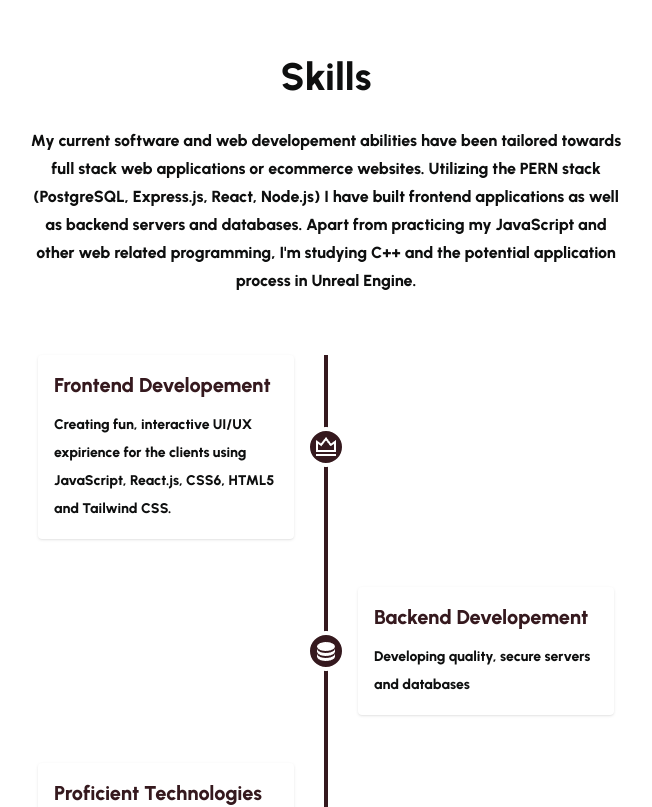
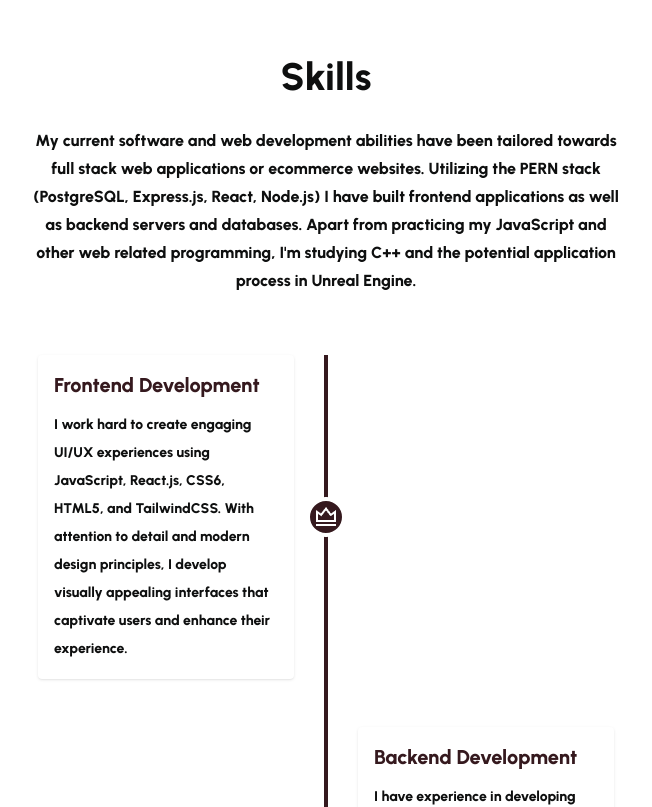
Before and after one commit to e-cornwell/Portfolio-website, a React (Create React App) app: page / in a window 1280 px wide. Shown: the part 1460-2267 px from the top of the page, without its empty margins (314-966 px from the left). Built offline with nearby package versions, Linux system fonts and the light colour scheme.

Commit message:
finishing up grammar/spelling checks in each section. Years in programming will now update based on the current year

```diff
--- a/src/assets/data/projectData.js
+++ b/src/assets/data/projectData.js
@@ -7,8 +7,19 @@ const projectList = [
     id: "01",
     img: NoxWebpageCover,
     title: "Nox Capstone Project",
-        description: "Talk about the tech",
-        technologies: ["JavaScript", "PostgreSQL", "Express.js", "React.js", "Node.js", "Bcrypt", "AJAX", "API", "JWT"],
+    description:
+      "The Nox Capstone project, my final assignment in the Web Development bootcamp, involved collaborating with my fellow peers, Michael and Walter. Together, we designed an ecommerce PC parts store website, starting with concept design and wireframing. Utilizing GitHub project boards, we effectively tracked requirements and progress. Our implementation included SQL database functions, Express, and Express Router for the server and API middleware, following the CRUD model. We built React components and fetch API functions to facilitate communication with the server and database. Finally, we styled the website using CSS, exploring a couple of new technologies before deploying it on Netlify. This project provided invaluable insights into ecommerce website structure and web development as a whole.",
+    technologies: [
+      "JavaScript",
+      "PostgreSQL",
+      "Express.js",
+      "React.js",
+      "Node.js",
+      "Bcrypt",
+      "AJAX",
+      "API",
+      "JWT",
+    ],
     gitURL: "https://github.com/Nox-Capstone/Capstone-Project",
     siteURL: "https://nox-capstone.onrender.com",
   },
@@ -16,8 +27,18 @@ const projectList = [
     id: "02",
     img: StrangersThingsCover,
     title: "Strangers Things",
-        description: "Designed as a Craigslist lite prototype, this frontend web application uses fetch API to consume a host API using CRUD (Create, Read, Update, Destroy) to write the functions nessesary to perform these intended actions.",
-        technologies: ["JavaScript", "Express.js", "React.js", "Node.js", "fetch API", "API", "AJAX", "JWT"],
+    description:
+      "Designed as a Craigslist lite prototype, this frontend web application uses fetch API to consume a host API using CRUD (Create, Read, Update, Destroy) to write the functions necessary to perform actions such as registration, login, posting a product, deleting and editing a product, and more.",
+    technologies: [
+      "JavaScript",
+      "Express.js",
+      "React.js",
+      "Node.js",
+      "fetch API",
+      "API",
+      "AJAX",
+      "JWT",
+    ],
     gitURL: "https://github.com/e-cornwell/strangers_V2",
     siteURL: "https://lighthearted-frangollo-38ec53.netlify.app",
   },
@@ -25,7 +46,8 @@ const projectList = [
     id: "03",
     img: SnakeSnackinImg,
     title: "Snake Snackin'",
-        description: "The first game I developed in JavaScript, based off the iconic 'Snake' game. Project goal to demonstrate mastery of JavaScript variable declaration, loop usage, control structures, function declaration and invocation, usage of data types including arrays and objects and DOM manipulation (templating & rendering, element queries and events).",
+    description:
+      "The first game I developed in JavaScript, based off the iconic 'Snake' game. Project goal to demonstrate mastery of JavaScript variable declaration, loop usage, control structures, function declaration and invocation, usage of data types including arrays and objects and DOM manipulation (templating & rendering, element queries and events).",
     technologies: ["JavaScript", "HTML", "CSS"],
     gitURL: "https://github.com/e-cornwell/Arcade-Project",
     siteURL: "https://jazzy-frangipane-423deb.netlify.app",
--- a/src/components/UI/Modal.jsx
+++ b/src/components/UI/Modal.jsx
@@ -6,7 +6,7 @@ const Modal = ({ activeId, setShowModal }) => {
 
   return (
     <div className="w-full h-full fixed top-0 left-0 z-10 bg-headingColor bg-opacity-40">
-      <div className="w-11/12 md:max-w-[800px] md:w-full absolute top-1/2 left-1/2 z-20 bg-white rounded-[8px] transform -translate-x-1/2 -translate-y-1/2 p-5">
+      <div className="w-11/12 md:max-w-[700px] md:w-full absolute top-1/2 left-1/2 z-20 bg-white rounded-[8px] transform -translate-x-1/2 -translate-y-1/2 p-5">
         <div>
           <figure>
             <img className="rounded-[8px]" src={project.img} alt="" />
@@ -14,10 +14,10 @@ const Modal = ({ activeId, setShowModal }) => {
         </div>
 
         <div>
-          <h2 className="text-2xl text-headingColor font-[700] my-5">
+          <h2 className="text-2xl text-headingColor font-[700] my-3">
             {project.title}
           </h2>
-          <p className="text-[15px] leading-7 text-smallTextColor">
+          <p className="text-[14px] leading-7 text-smallTextColor">
             {project.description}
           </p>
 
--- a/src/components/UI/Profile.jsx
+++ b/src/components/UI/Profile.jsx
@@ -5,6 +5,9 @@ import CountUp from "react-countup";
 const Profile = () => {
   const[jobTitle, setJobTitle] = useState(0);
   const jobTitles = ["a Web Developer", "a Software Developer", "an Application Developer"];
+
+  const currentYear = new Date().getFullYear();
+  const yearsProg = currentYear - 2022;
 
   useEffect(()=>{
     let delay = 5400;
@@ -117,7 +120,7 @@ const Profile = () => {
             </div>
             <div className="mb-10">
               <h2 className="text-headingColor font-[700] text-[32px]">
-                <CountUp start={1} end={1} duration={2} suffix="+" />
+                <CountUp start={0} end={yearsProg} duration={4} suffix="+" />
               </h2>
               <h4 className="text-headingColor font-[700] text-[18px]">
                 Years in Programming
--- a/src/components/UI/Skills.jsx
+++ b/src/components/UI/Skills.jsx
@@ -15,7 +15,7 @@ const Skills = () => {
             Skills
           </h2>
           <p className="lg:max-w-[600px] lg:mx-auto text-headingColor font-[500] text-[16px] leading-7 ">
-            My current software and web developement abilities have been tailored towards full stack web applications or ecommerce websites. Utilizing the PERN stack (PostgreSQL, Express.js, React, Node.js) I have built frontend applications as well as backend servers and databases. Apart from practicing my JavaScript and other web related programming, I'm studying C++ and the potential application process in Unreal Engine.
+            My current software and web development abilities have been tailored towards full stack web applications or ecommerce websites. Utilizing the PERN stack (PostgreSQL, Express.js, React, Node.js) I have built frontend applications as well as backend servers and databases. Apart from practicing my JavaScript and other web related programming, I'm studying C++ and the potential application process in Unreal Engine.
           </p>
         </div>
 
@@ -37,11 +37,11 @@ const Skills = () => {
                         className="p-4 duration-150 ease-in bg-white rounded shadow cursor-pointer group hover:bg-primaryColor"
                       >
                         <h3 className="text-primaryColor font-[700] mb-3 group-hover:text-white group-hover:font-[600] text-xl">
-                          Frontend Developement
+                          Frontend Development
                         </h3>
 
                         <p className="text-[15] text-smallTextColor group-hover:text-white group-hover:font-[500] leading-7">
-                          Creating fun, interactive UI/UX expirience for the clients using JavaScript, React.js, CSS6, HTML5 and Tailwind CSS.
+                        I work hard to create engaging UI/UX experiences using JavaScript, React.js, CSS6, HTML5, and TailwindCSS. With attention to detail and modern design principles, I develop visually appealing interfaces that captivate users and enhance their experience.
                         </p>
                       </div>
                     </div>
@@ -67,11 +67,11 @@ const Skills = () => {
                         className="p-4 duration-150 ease-in bg-white rounded shadow cursor-pointer group hover:bg-primaryColor"
                       >
                         <h3 className="text-primaryColor font-[700] mb-3 group-hover:text-white group-hover:font-[600] text-xl">
-                          Backend Developement
+                          Backend Development
                         </h3>
 
                         <p className="text-[15] text-smallTextColor group-hover:text-white group-hover:font-[500] leading-7">
-                          Developing quality, secure servers and databases
+                        I have experience in developing quality and secure servers using environmental variables, bcrypt, Express.js, Node.js, and more. Additionally, I have built efficient and well-seeded databases utilizing PostgreSQL and JavaScript. I have also written my own API functions to facilitate communication between the database, server, and front end of the applications.
                         </p>
                       </div>
                     </div>
```
Lines whose indentation alone changed are shown as unchanged.
